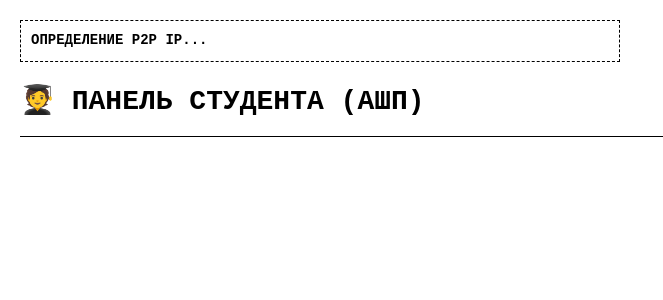
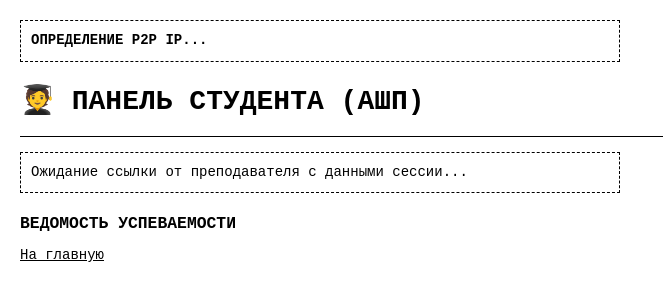
Before and after one commit to kpblm4ik/-, a plain HTML site: page student.html in a window 1280 px wide. Shown: the whole page, without its empty margins (0-663 px from the left). Drawn offline with Linux system fonts and the light colour scheme.

Commit message:
Update student.html

```diff
--- a/student.html
+++ b/student.html
@@ -27,3 +27,14 @@
 <div id="my-p2p-ip" class="box" style="font-weight: bold; border-color: #000000;">ОПРЕДЕЛЕНИЕ P2P IP...</div>
     <h1>🧑‍🎓 ПАНЕЛЬ СТУДЕНТА (АШП)</h1>
     <hr>
+    <!-- Сюда скрипт выведет имя преподавателя, группу и предмет -->
+    <div id="student-meta" class="box">
+        <p>Ожидание ссылки от преподавателя с данными сессии...</p>
+    </div>
+
+    <h3>ВЕДОМОСТЬ УСПЕВАЕМОСТИ</h3>
+
+    <!-- Контейнер, куда JS будет динамически добавлять карточки студентов -->
+    <div id="student-grades-box"></div>
+
+    <p><a href="index.html">На главную</a></p>
```
